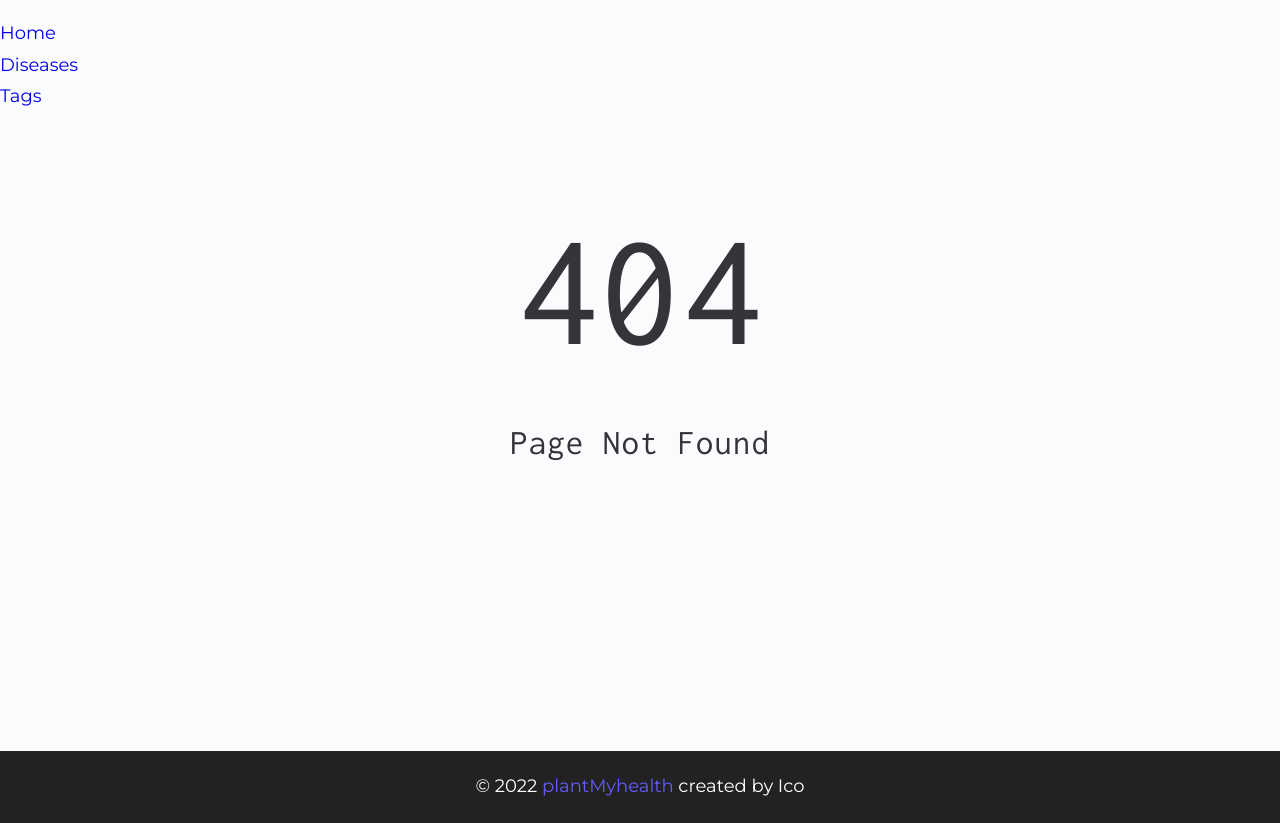
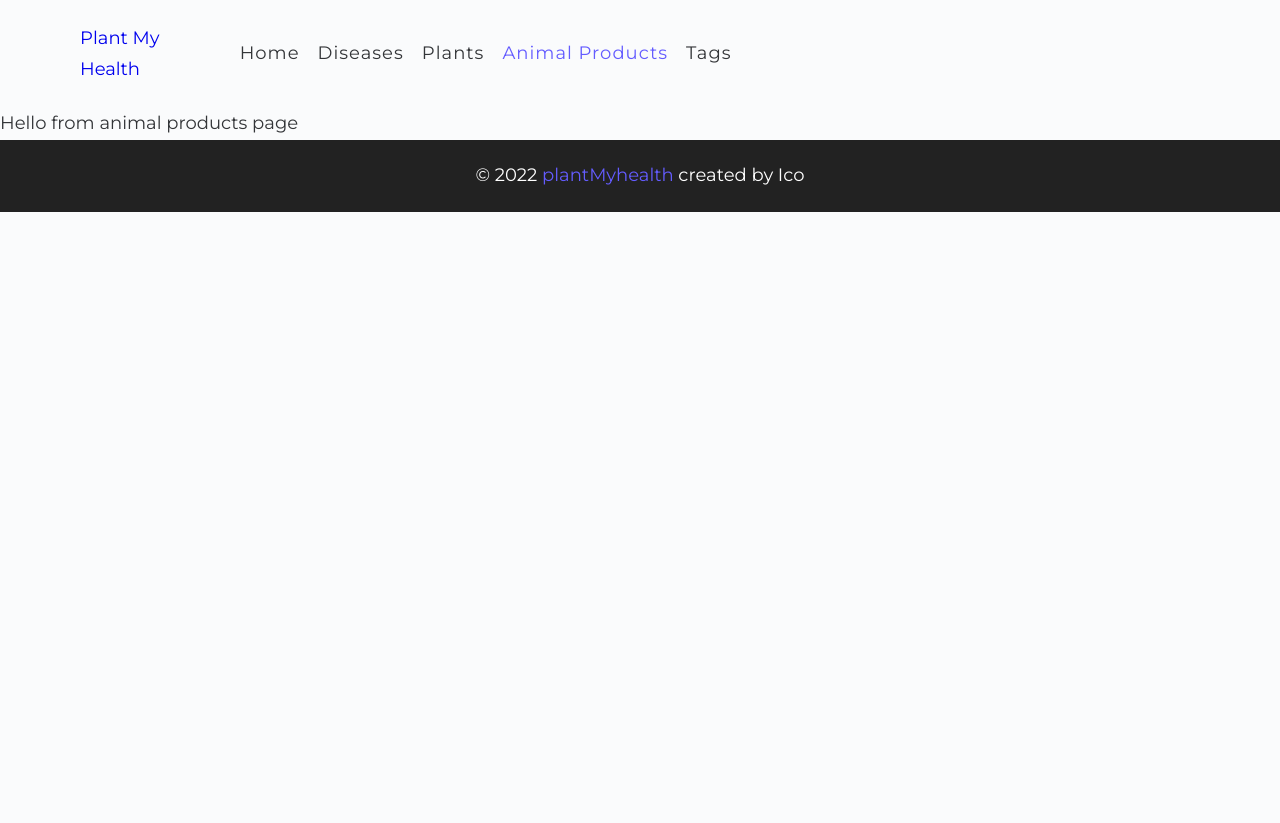
Before and after one commit to IkTom22/plant_my_health, a Gatsby site: page /animal_products in a window 1280 px wide. Before the commit this address had no page. After the commit the page ends 800 px from the top, so only its background shows below. Built offline with nearby package versions, Linux system fonts and the light colour scheme; Gatsby itself is replaced by a stand-in of ours.

Commit message:
react icon plugin added and simple navbar function added

```diff
--- a/gatsby-config.js
+++ b/gatsby-config.js
@@ -6,5 +6,10 @@
 
 module.exports = {
   /* Your site config here */
+  siteMetadata: {
+    title: "PlantMyHealth",
+    description:
+      "Information of the benefits of plant-based diet to prevent diseases",
+  },
   plugins: [`gatsby-plugin-styled-components`],
 }
--- a/src/components/Navbar.js
+++ b/src/components/Navbar.js
@@ -1,20 +1,61 @@
-import React from "react"
+import React, { useState } from "react"
 import { Link } from "gatsby"
+import { FiAlignJustify } from "react-icons/fi"
 
 const Navbar = () => {
+  const [show, setShow] = useState(false)
   return (
-    <nav>
-      <ul>
-        <li>
-          <Link to="/">Home</Link>
-        </li>
-        <li>
-          <Link to="/diseases">Diseases</Link>
-        </li>
-        <li>
-          <Link to="/tags">Tags</Link>
-        </li>
-      </ul>
+    <nav className="navbar">
+      <div className="nav-center">
+        <div className="nav-header">
+          <Link to="/">Plant My Health</Link>
+          <button className="nav-btn" onClick={() => setShow(!show)}>
+            <FiAlignJustify />
+          </button>
+        </div>
+        <div className={show ? "nav-links show-links" : "nav-links"}>
+          <Link
+            to="/"
+            className="nav-link"
+            activeClassName="active-link"
+            onClick={() => setShow(false)}
+          >
+            home
+          </Link>
+          <Link
+            to="/diseases"
+            className="nav-link"
+            activeClassName="active-link"
+            onClick={() => setShow(false)}
+          >
+            diseases
+          </Link>
+          <Link
+            to="/plants"
+            className="nav-link"
+            activeClassName="active-link"
+            onClick={() => setShow(false)}
+          >
+            plants
+          </Link>
+          <Link
+            to="/animal_products"
+            className="nav-link"
+            activeClassName="active-link"
+            onClick={() => setShow(false)}
+          >
+            animal products
+          </Link>
+          <Link
+            to="/tags"
+            className="nav-link"
+            activeClassName="active-link"
+            onClick={() => setShow(false)}
+          >
+            tags
+          </Link>
+        </div>
+      </div>
     </nav>
   )
 }
--- /dev/null
+++ b/src/pages/animal_products.js
@@ -0,0 +1,7 @@
+import React from "react"
+
+const animal_products = () => {
+  return <div>Hello from animal products page</div>
+}
+
+export default animal_products
```
Also changed, not shown: src/pages/about.js (deleted, +0 -7 lines), src/pages/plants.js (added, +7 -0 lines).
